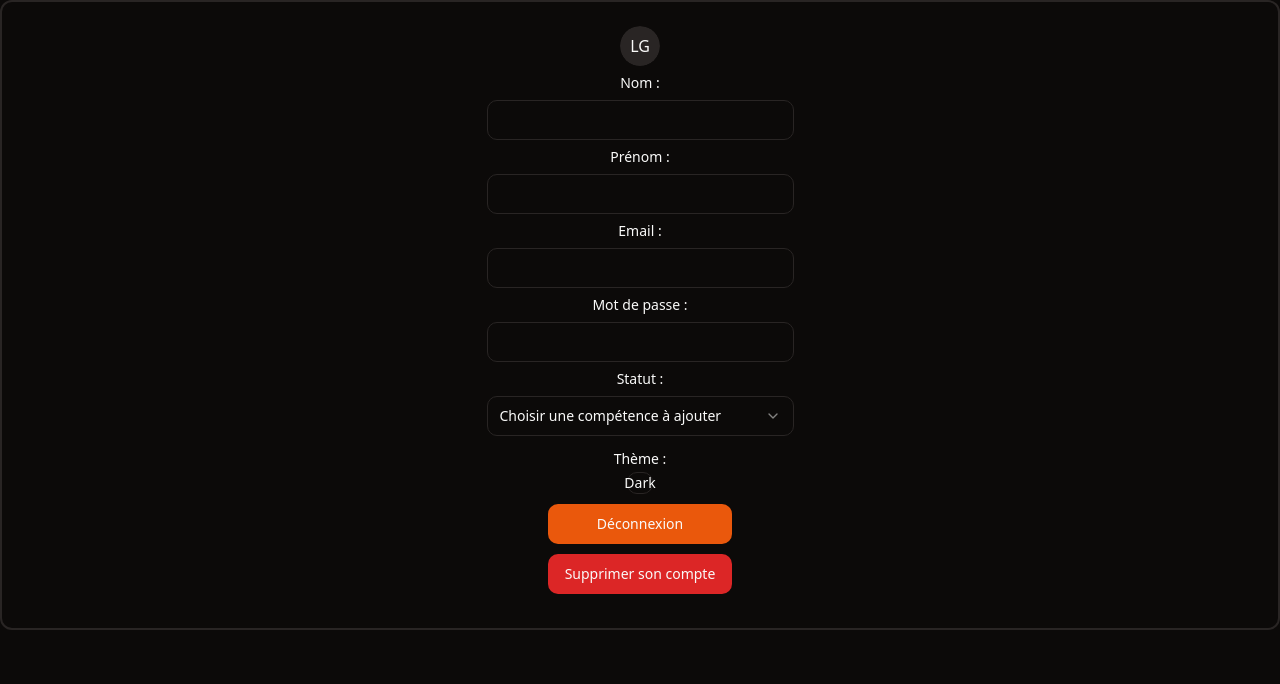
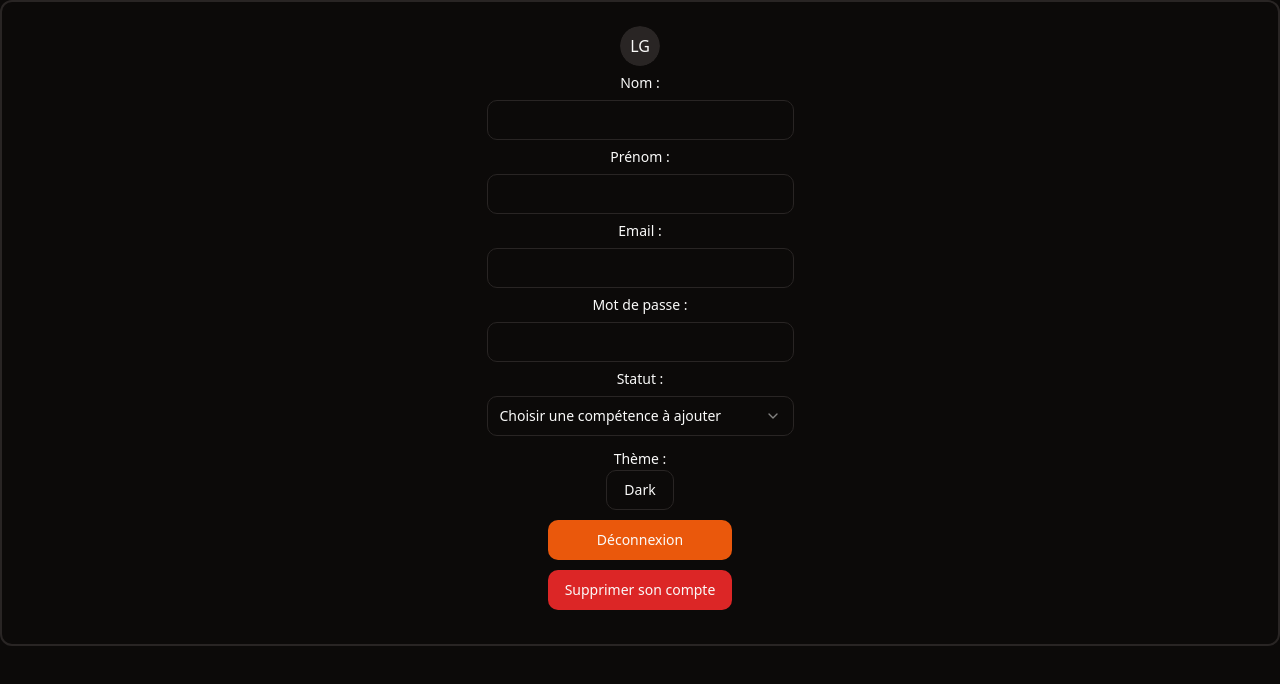
Before and after one commit to Elracoon/ESPL-hub-client, a React (Vite) app: page /profile in a window 1280 px wide. Shown: the top 684 px of the page. Built offline with nearby package versions, Linux system fonts and the light colour scheme.

Commit message:
mode-toggle

```diff
--- a/src/components/ui/mode-toggle.tsx
+++ b/src/components/ui/mode-toggle.tsx
@@ -12,19 +12,7 @@ export function ModeToggle() {
     return (
         <DropdownMenu>
             <DropdownMenuTrigger asChild>
-                {/*<Select>*/}
-                {/*    <SelectTrigger className={inputStyle}>*/}
-                {/*        <SelectValue placeholder="Choisir le thème"/>*/}
-                {/*    </SelectTrigger>*/}
-                {/*    <SelectContent>*/}
-                {/*        <SelectGroup>*/}
-                {/*            <SelectItem value="light">Light</SelectItem>*/}
-                {/*            <SelectItem value="dark">Dark</SelectItem>*/}
-                {/*            <SelectItem value="system">System</SelectItem>*/}
-                {/*        </SelectGroup>*/}
-                {/*    </SelectContent>*/}
-                {/*</Select>*/}
-                <Button variant="outline" size="profile">
+                <Button variant="outline" size="default">
                     <span className=" rotate-0 scale-100 transition-all dark:-rotate-90 dark:scale-0" > Light </span>
                     <span className="absolute rotate-90 scale-0 transition-all dark:rotate-0 dark:scale-100" > Dark </span>
                     <span className="sr-only">Toggle theme</span>
```
